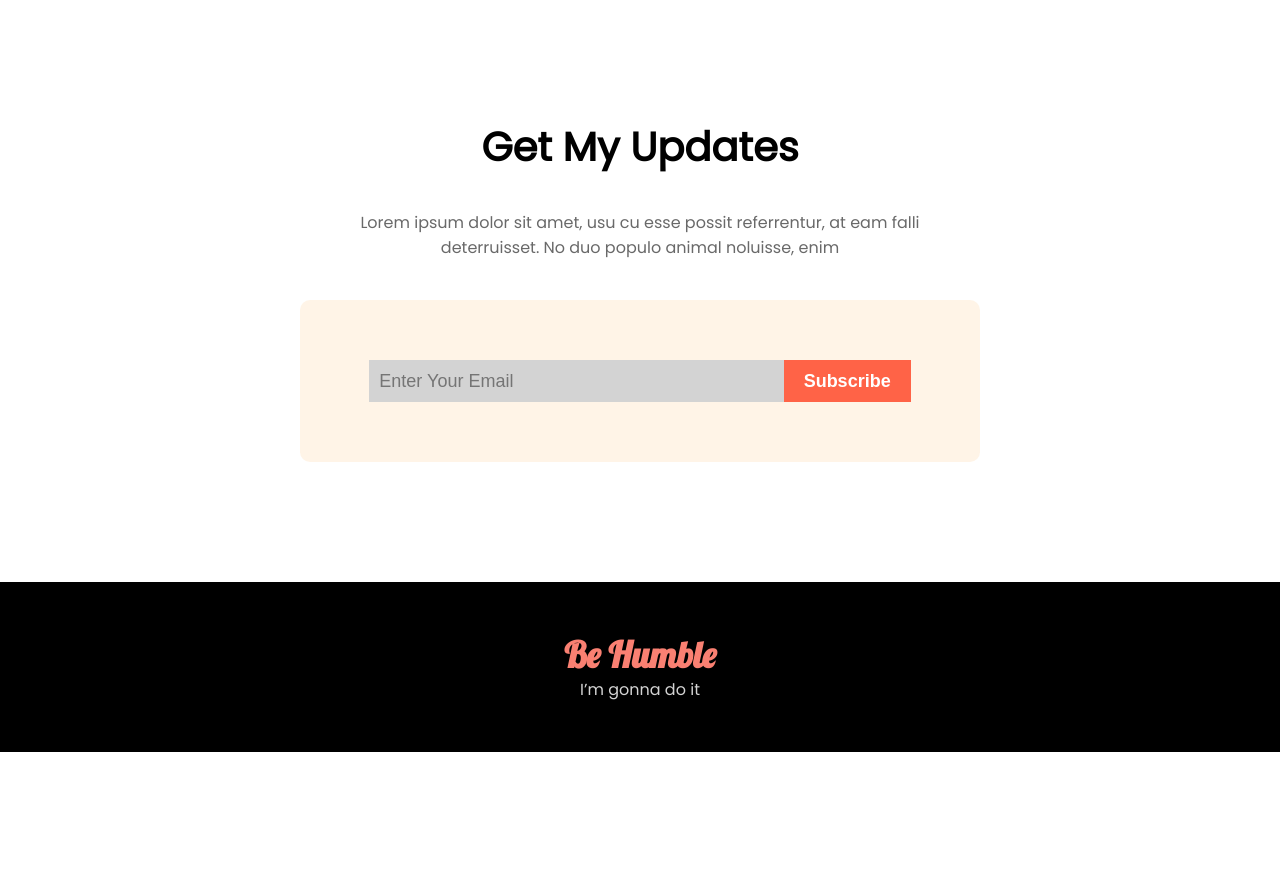
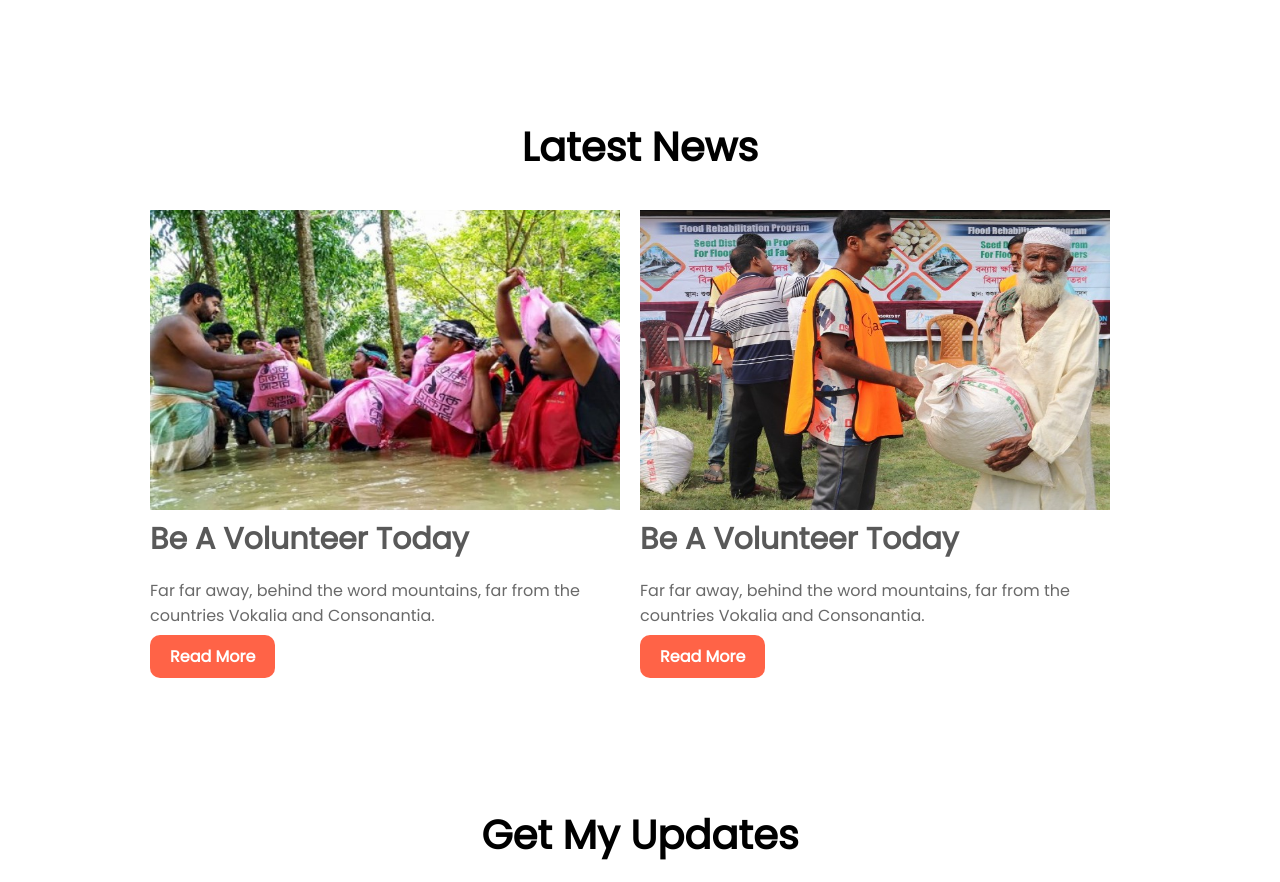
Before and after one commit to bishnuphitron/donate-today, a plain HTML site: page index.html in a window 1280 px wide. Shown: the part 1834-2716 px from the top of the page. Before the commit the page ends 2586 px from the top, so only its background shows below. Drawn offline with Linux system fonts and the light colour scheme.

Commit message:
bonus part 2 added

```diff
--- a/index.html
+++ b/index.html
@@ -54,6 +54,32 @@
       </div>
     </div>
   </section>
+  <section class="news-area">
+    <h2>Latest News</h2>
+    <div class="news">
+      <div class="single-news">
+        <div>
+          <img src="images/donates/donation11.jpg" alt="">
+        </div>
+        <div class="news-detail">
+          <h3>Be A Volunteer Today</h3>
+          <p>Far far away, behind the word mountains, far from the countries Vokalia and Consonantia.</p>
+          <p><a class="link-btn" href="#" target="_blank">Read More</a></p>
+        </div>
+      </div>
+      <div class="single-news">
+        <div>
+          <img src="images/donates/donation10.jpg" alt="">
+        </div>
+        <div class="news-detail">
+          <h3>Be A Volunteer Today</h3>
+          <p>Far far away, behind the word mountains, far from the countries Vokalia and Consonantia.</p>
+          <p><a class="link-btn" href="#" target="_blank">Read More</a></p>
+        </div>
+      </div>
+      </div>
+    </div>
+  </section>
   <section class="update-area">
     <h2>Get My Updates</h2>
     <p>Lorem ipsum dolor sit amet, usu cu esse possit referrentur, at eam falli <br> deterruisset. No duo populo animal noluisse, enim</p>
--- a/style.css
+++ b/style.css
@@ -86,7 +86,7 @@ section{
   text-align: center;
 }
 .plans{
-  width: 992px;
+  width: 980px;
   display: flex;
   margin: 60px auto;
   padding-left: 30px;
@@ -96,7 +96,7 @@ section{
   width: 300px;
   background-color: lightgray;
   border-radius: 5px;
-  margin-right: 25px;
+  margin-right: 20px;
   padding: 40px 20px;
 }
 .plan-title{
@@ -110,6 +110,28 @@ section{
 }
 #education-plan{
   background-color: rgba(199, 146, 77, 0.575);
+}
+
+.news-area{
+  text-align: center;
+}
+.news{
+  width: 980px;
+  margin: 30px auto;
+  display: flex;
+}
+.single-news{
+  width: 470px;
+  margin-right: 20px;
+  text-align: left;
+}
+.single-news img{
+  width: 100%;
+  height: 300px;
+}
+.news-detail h3{
+  font-size: 30px;
+  margin: 0;
 }
 
 .update-area{
```
